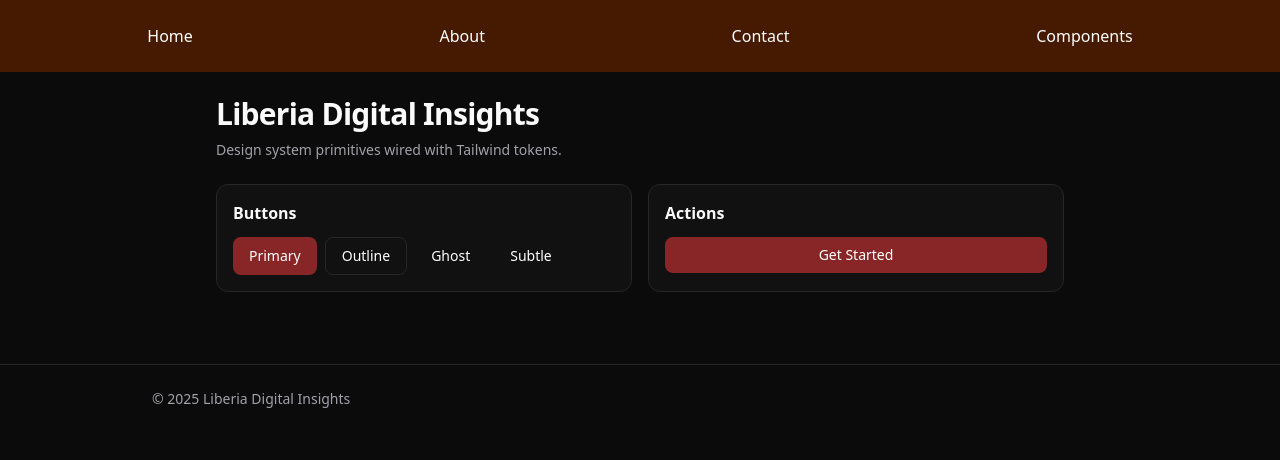
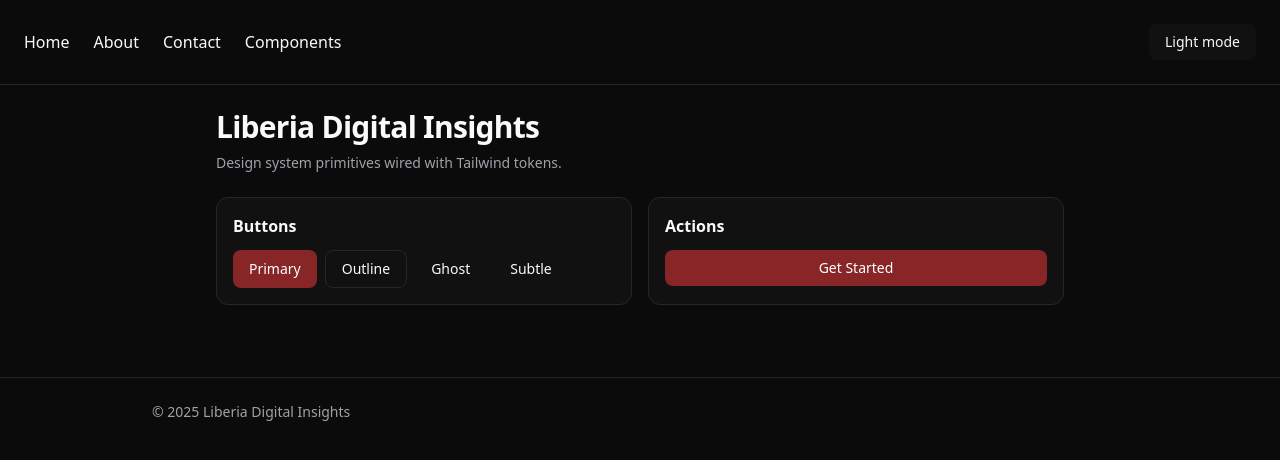
Before and after one commit to LiberiaDigitalInsights/liberia-digital-insights, a React (Vite) app in the folder frontend/: page / in a window 1280 px wide. Shown: the top 460 px of the page. Built offline with nearby package versions, Linux system fonts and the light colour scheme.

Commit message:
feat: implement light theme support and enhance Navbar with theme toggle; update button, input, and select components for theme consistency

```diff
--- a/frontend/src/components/Navbar.jsx
+++ b/frontend/src/components/Navbar.jsx
@@ -1,12 +1,16 @@
 import { Link } from 'react-router-dom';
+import ThemeToggle from './ThemeToggle';
 
 function Navbar() {
   return (
-    <nav className="flex justify-around p-4 md:p-6 bg-amber-950 text-white">
-      <Link to="/">Home</Link>
-      <Link to="/about">About</Link>
-      <Link to="/contact">Contact</Link>
-      <Link to="/components">Components</Link>
+    <nav className="flex items-center justify-between p-4 md:p-6 border-b border-[var(--color-border)]">
+      <div className="flex gap-6">
+        <Link to="/">Home</Link>
+        <Link to="/about">About</Link>
+        <Link to="/contact">Contact</Link>
+        <Link to="/components">Components</Link>
+      </div>
+      <ThemeToggle />
     </nav>
   );
 }
--- /dev/null
+++ b/frontend/src/components/ThemeToggle.jsx
@@ -0,0 +1,13 @@
+import React from 'react';
+import Button from './ui/Button';
+import { useTheme } from '../context/ThemeContext';
+
+export default function ThemeToggle() {
+  const { theme, toggleTheme } = useTheme();
+  const isLight = theme === 'light';
+  return (
+    <Button variant="subtle" onClick={toggleTheme} aria-label="Toggle theme">
+      {isLight ? 'Dark' : 'Light'} mode
+    </Button>
+  );
+}
--- a/frontend/src/components/ui/Button.jsx
+++ b/frontend/src/components/ui/Button.jsx
@@ -2,15 +2,33 @@
 import { cn } from '../../lib/cn';
 
 const base =
-  'inline-flex items-center justify-center rounded-[var(--radius-md)] px-4 py-2 text-sm font-medium transition-colors focus-visible:outline-none focus-visible:ring-2 focus-visible:ring-brand-500 disabled:opacity-50 disabled:pointer-events-none';
+  'inline-flex items-center justify-center rounded-[var(--radius-md)] font-medium transition-colors focus-visible:outline-none focus-visible:ring-2 focus-visible:ring-brand-500 disabled:opacity-50 disabled:pointer-events-none';
 
 const variants = {
   solid: 'bg-brand-500 text-white hover:bg-brand-600',
-  outline: 'border border-[var(--color-border)] text-white hover:bg-[var(--color-surface)]',
-  ghost: 'text-white hover:bg-[color-mix(in_oklab,var(--color-text),transparent_92%)]',
-  subtle: 'bg-[var(--color-surface)] text-white hover:bg-[color-mix(in_oklab,var(--color-surface),white_5%)]',
+  outline:
+    'border border-[var(--color-border)] text-[var(--color-text)] hover:bg-[var(--color-surface)]',
+  ghost:
+    'text-[var(--color-text)] hover:bg-[color-mix(in_oklab,var(--color-text),transparent_92%)]',
+  subtle:
+    'bg-[var(--color-surface)] text-[var(--color-text)] hover:bg-[color-mix(in_oklab,var(--color-surface),white_5%)]',
+  secondary:
+    'bg-[color-mix(in_oklab,var(--color-surface),white_6%)] text-[var(--color-text)] hover:bg-[color-mix(in_oklab,var(--color-surface),white_12%)]',
+  danger: 'bg-red-600 text-white hover:bg-red-700',
 };
 
-export default function Button({ as: Comp = 'button', className, variant = 'solid', ...props }) {
-  return <Comp className={cn(base, variants[variant], className)} {...props} />;
+const sizes = {
+  sm: 'px-3 py-1.5 text-xs',
+  md: 'px-4 py-2 text-sm',
+  lg: 'px-5 py-2.5 text-base',
+};
+
+export default function Button({
+  as: Comp = 'button',
+  className,
+  variant = 'solid',
+  size = 'md',
+  ...props
+}) {
+  return <Comp className={cn(base, sizes[size], variants[variant], className)} {...props} />;
 }
--- a/frontend/src/components/ui/Input.jsx
+++ b/frontend/src/components/ui/Input.jsx
@@ -2,7 +2,7 @@
 import { cn } from '../../lib/cn';
 
 const base =
-  'w-full rounded-[var(--radius-md)] border border-[var(--color-border)] bg-[var(--color-surface)] px-3 py-2 text-sm text-white placeholder: text-[var(--color-muted)] outline-none focus:ring-2 focus:ring-brand-500';
+  'w-full rounded-[var(--radius-md)] border border-[var(--color-border)] bg-[var(--color-surface)] px-3 py-2 text-sm text-[var(--color-text)] placeholder: text-[var(--color-muted)] outline-none focus:ring-2 focus:ring-brand-500';
 
 export default function Input({ className, ...props }) {
   return <input className={cn(base, className)} {...props} />;
--- a/frontend/src/components/ui/Select.jsx
+++ b/frontend/src/components/ui/Select.jsx
@@ -2,7 +2,7 @@
 import { cn } from '../../lib/cn';
 
 const base =
-  'w-full appearance-none rounded-[var(--radius-md)] border border-[var(--color-border)] bg-[var(--color-surface)] px-3 py-2 text-sm text-white outline-none focus:ring-2 focus:ring-brand-500';
+  'w-full appearance-none rounded-[var(--radius-md)] border border-[var(--color-border)] bg-[var(--color-surface)] px-3 py-2 text-sm text-[var(--color-text)] outline-none focus:ring-2 focus:ring-brand-500';
 
 export default function Select({ className, children, ...props }) {
   return (
--- /dev/null
+++ b/frontend/src/context/ThemeContext.jsx
@@ -0,0 +1,26 @@
+import React, { createContext, useContext, useEffect, useMemo, useState } from 'react';
+
+const ThemeContext = createContext({ theme: 'dark', toggleTheme: () => {} });
+
+export function ThemeProvider({ children }) {
+  const [theme, setTheme] = useState(() => {
+    if (typeof window === 'undefined') return 'dark';
+    return localStorage.getItem('theme') || 'dark';
+  });
+
+  useEffect(() => {
+    document.documentElement.setAttribute('data-theme', theme);
+    localStorage.setItem('theme', theme);
+  }, [theme]);
+
+  const value = useMemo(
+    () => ({ theme, toggleTheme: () => setTheme((t) => (t === 'dark' ? 'light' : 'dark')) }),
+    [theme],
+  );
+
+  return <ThemeContext.Provider value={value}>{children}</ThemeContext.Provider>;
+}
+
+export function useTheme() {
+  return useContext(ThemeContext);
+}
--- a/frontend/src/index.css
+++ b/frontend/src/index.css
@@ -44,3 +44,12 @@
   color: var(--color-text);
   font-family: var(--font-sans);
 }
+
+/* Light theme overrides */
+[data-theme='light'] {
+  --color-bg: #ffffff;
+  --color-surface: #f9fafb; /* zinc-50 */
+  --color-border: #e5e7eb; /* gray-200 */
+  --color-text: #0a0a0a; /* near-black */
+  --color-muted: #6b7280; /* gray-500 */
+}
--- a/frontend/src/main.jsx
+++ b/frontend/src/main.jsx
@@ -1,17 +1,20 @@
-import React from "react";
-import ReactDOM from "react-dom/client";
-import App from "./App.jsx";
-import "./index.css";
-import { BrowserRouter } from "react-router-dom";
-import Navbar from "./components/Navbar.jsx";
-import Footer from "./components/Footer.jsx";
+import React from 'react';
+import ReactDOM from 'react-dom/client';
+import App from './App.jsx';
+import './index.css';
+import { BrowserRouter } from 'react-router-dom';
+import Navbar from './components/Navbar.jsx';
+import Footer from './components/Footer.jsx';
+import { ThemeProvider } from './context/ThemeContext.jsx';
 
-ReactDOM.createRoot(document.getElementById("root")).render(
+ReactDOM.createRoot(document.getElementById('root')).render(
   <React.StrictMode>
-    <BrowserRouter>
-      <Navbar />
-      <App />
-      <Footer />
-    </BrowserRouter>
-  </React.StrictMode>
+    <ThemeProvider>
+      <BrowserRouter>
+        <Navbar />
+        <App />
+        <Footer />
+      </BrowserRouter>
+    </ThemeProvider>
+  </React.StrictMode>,
 );
```
